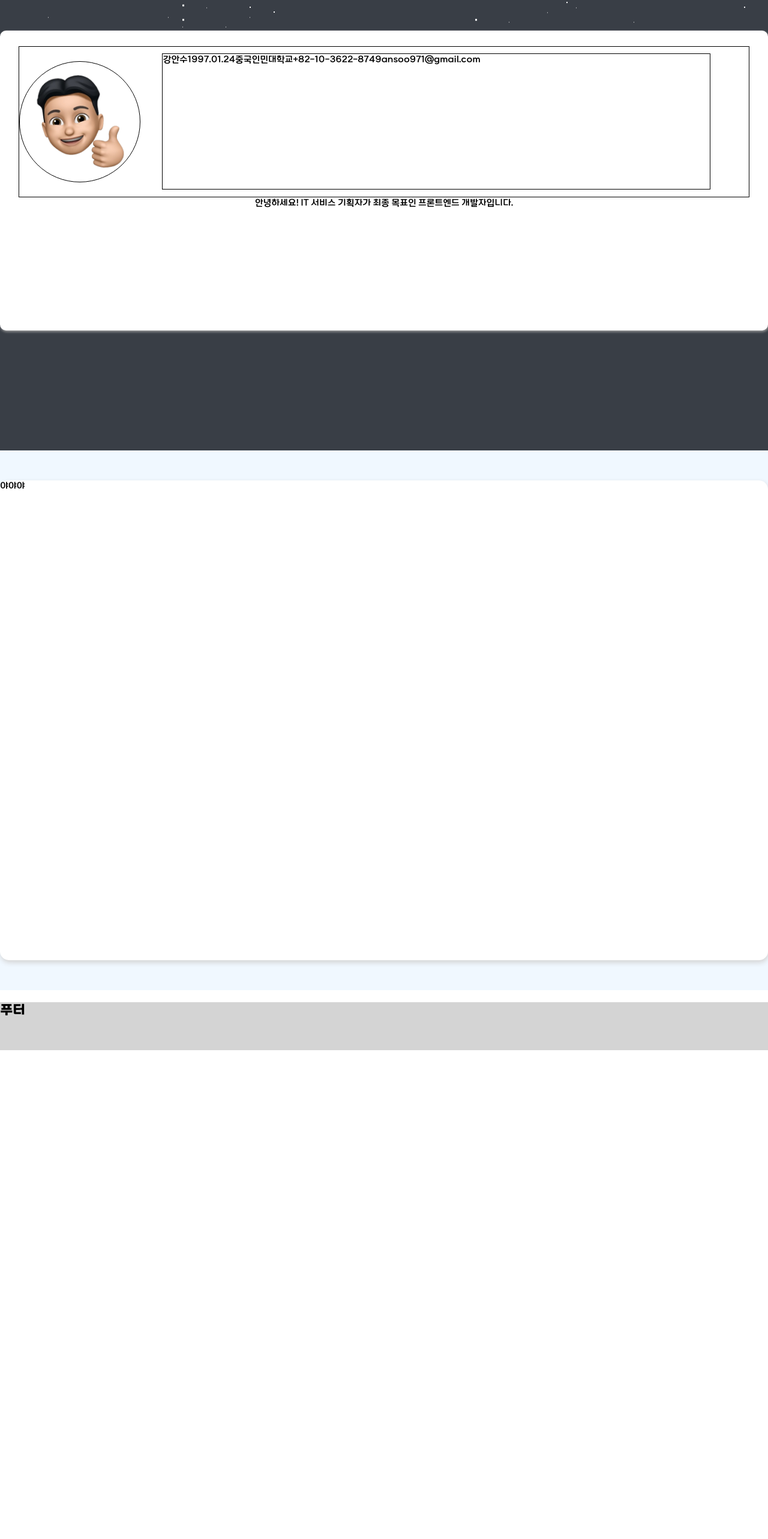
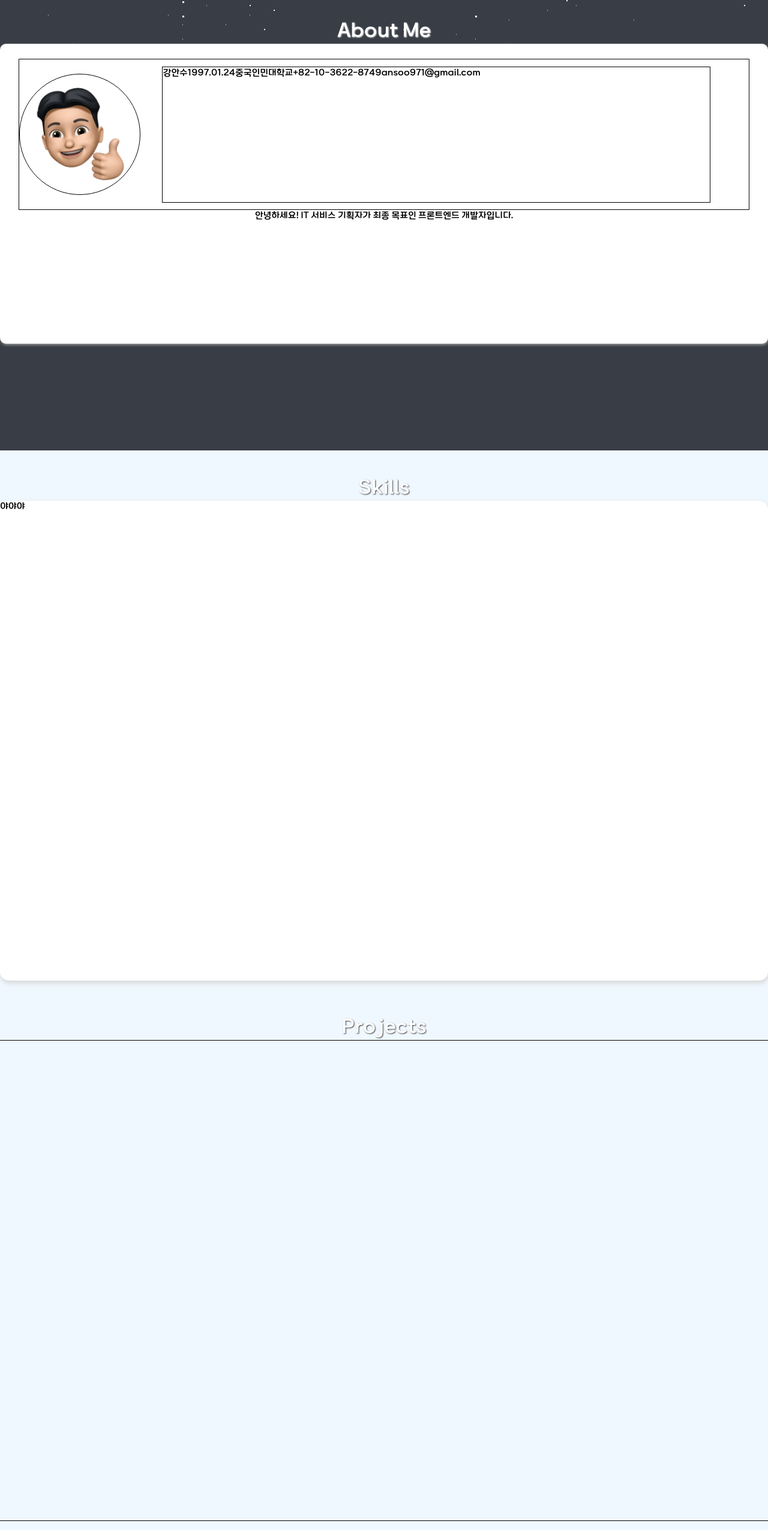
Before and after one commit to kangansoo/Portfolio, a React (Create React App) app: page / in a window 1280 px wide. Shown: the part 230-2796 px from the top of the page at 60% size. Before the commit the page ends 1981 px from the top, so only its background shows below. Built offline with nearby package versions, Linux system fonts and the light colour scheme.

Commit message:
:memo: 컴포넌트 타이틀 추가

```diff
--- a/src/App.js
+++ b/src/App.js
@@ -3,6 +3,7 @@ import About from './components/About';
 import Header from './components/Header';
 import Footer from './components/Footer';
 import Skills from './components/Skills';
+import Projects from './components/Projects';
 
 function App() {
   return (
@@ -10,6 +11,7 @@ function App() {
       <Header />
       <About />
       <Skills />
+      <Projects />
       <Footer />
     </div>
   );
--- a/src/components/About.js
+++ b/src/components/About.js
@@ -8,6 +8,9 @@ export default function About() {
         <div className="star1"></div>
         <div className="star2"></div>
         <div className="star3"></div>
+      </div>
+      <div className="AboutMe">
+        About Me
       </div>
       <div className="About">
         <div className="AboutContainer">
--- a/src/components/Header.js
+++ b/src/components/Header.js
@@ -9,7 +9,7 @@ export default function Header() {
               강안수's Portfolio
             </p>
             <div className="TitlesContainer">
-              <p className='HeaderAbout'>About</p>
+              <p className='HeaderAbout'>About Me</p>
               <p className='HeaderSkills'>Skills</p>
               <p className='HeaderProjects'>Projects</p>
               <p className='HeaderExp'>Exp</p>
--- a/src/components/Projects.js
+++ b/src/components/Projects.js
@@ -1,12 +1,13 @@
-import React from 'react'
-import '../css/Projects.css'
+import React from "react";
+import "../css/Projects.css";
 
 export default function Projects() {
   return (
     <div className="Projects">
-      <div>
+      <div className="ProjectsTitle">Projects</div>
+      <div className="ProjectsContainer">
 
       </div>
     </div>
-  )
+  );
 }
--- a/src/components/Skills.js
+++ b/src/components/Skills.js
@@ -4,6 +4,9 @@ import '../css/Skills.css'
 export default function Skills() {
   return (
     <div className='SkillsBG'>
+        <div className="SkillsTitle">
+            Skills
+        </div>
         <div className="SkillsContainer">
             야야야
         </div>
--- a/src/css/About.css
+++ b/src/css/About.css
@@ -8,7 +8,15 @@
     justify-content: center;
     align-items: center;
     margin: 0;
+    flex-direction: column;
+}
 
+.AboutMe{
+    display: flex;
+    right: 0;
+    color: white;
+    font-size: 35px;
+    text-shadow: 1px 1px 2px #d4d4d4;
 }
 
 .About {
--- a/src/css/Projects.css
+++ b/src/css/Projects.css
@@ -1,7 +1,25 @@
 .Projects{
+    border-top: 5%;
     height: 900px;
     display: flex;
     align-items: center;
     justify-content: center;
     background-color: aliceblue;
+    flex-direction: column;
 }
+
+.ProjectsTitle{
+    display: flex;
+    right: 0;
+    color: white;
+    font-size: 35px;
+    text-shadow: 1px 1px 2px #404040;
+    margin-top: 2%;
+}
+
+.ProjectsContainer{
+    height: 800px;
+    width: 1280px;
+    display: flex;
+    border: 1px solid black;
+}
--- a/src/css/Skills.css
+++ b/src/css/Skills.css
@@ -4,6 +4,16 @@
     align-items: center;
     justify-content: center;
     background-color: aliceblue;
+    flex-direction: column;
+}
+
+.SkillsTitle{
+    display: flex;
+    right: 0;
+    color: white;
+    font-size: 35px;
+    text-shadow: 1px 1px 2px #404040;
+    margin-top: 2%;
 }
 
 .SkillsContainer{
```
